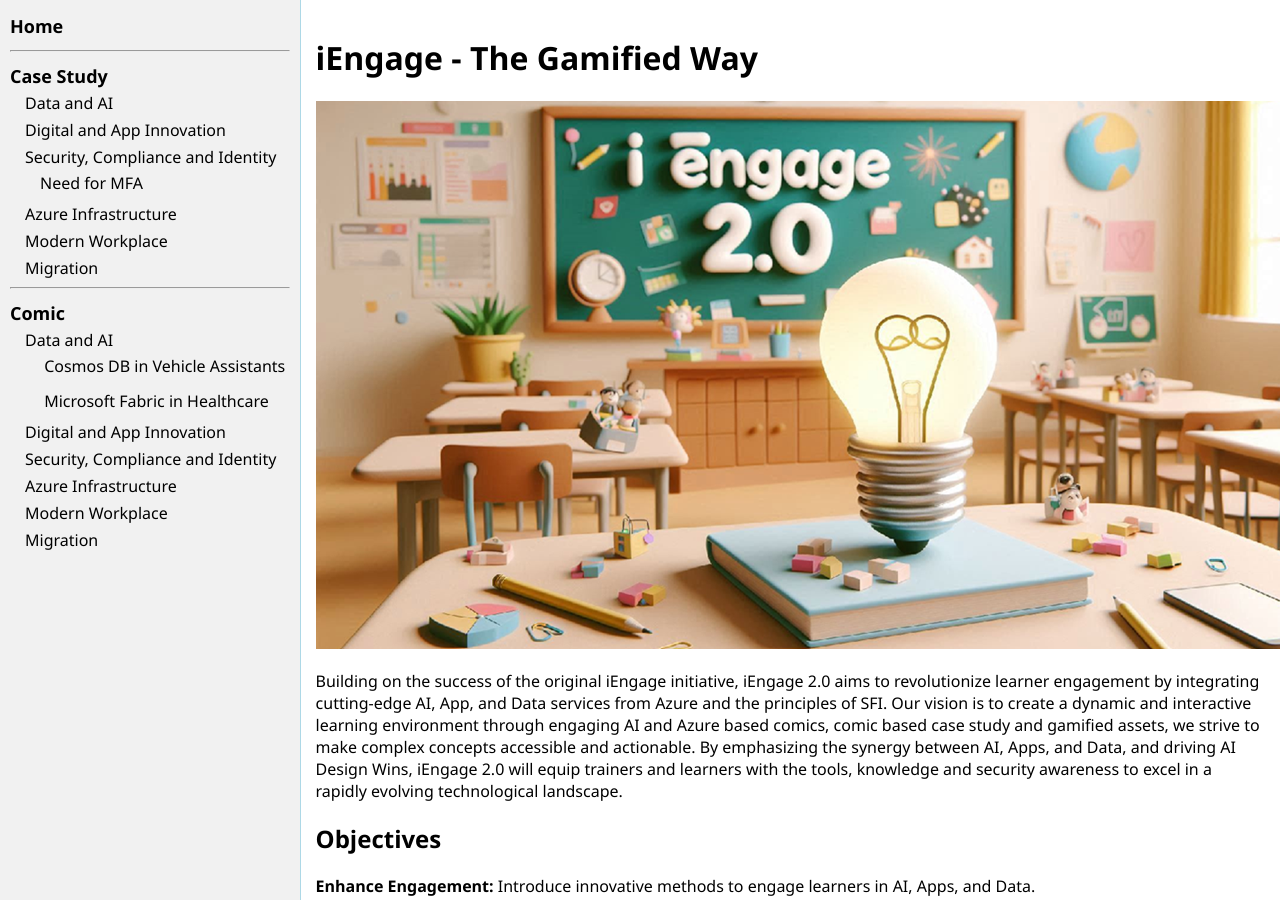
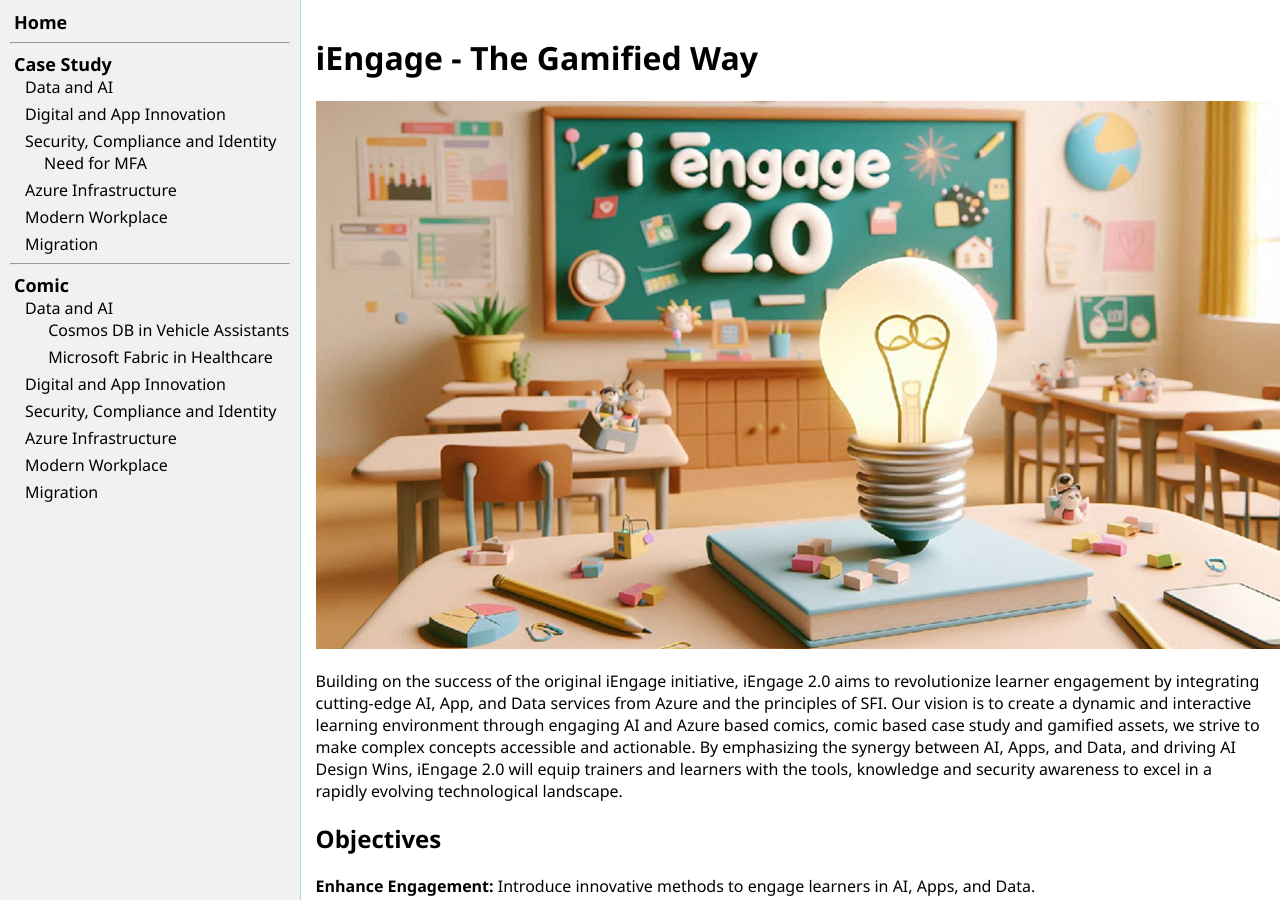
Before and after one commit to ningweinw/iengage, a Jekyll site: the page built from index.markdown, in a window 1280 px wide. Built offline with Jekyll 4.4.1, drawn with Linux system fonts in a browser that asks for light colours.

Commit message:
Updated padding

```diff
--- a/assets/css/style.css
+++ b/assets/css/style.css
@@ -36,7 +36,7 @@ li {
 li a {
     display: block;
     color: #000;
-    padding: 4px 0px;
+    padding: 0px 4px;
     text-decoration: none;
 }
 
```
